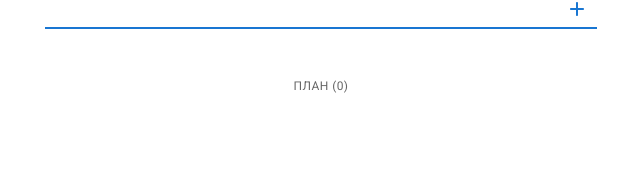
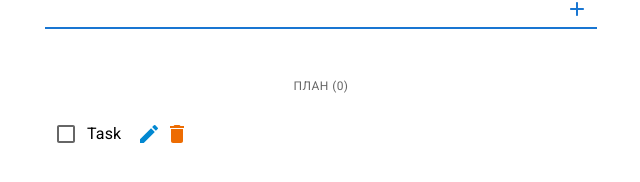
Before and after one commit to ChumbaJ/TodoList_React-Typescript, a React (Vite) app: page / in a window 1280 px wide. Shown: the part 126-308 px from the top of the page, without its empty margins (319-959 px from the left). Built offline with nearby package versions, Linux system fonts and the light colour scheme.

Commit message:
feat: Add new component TaskPlan

```diff
--- a/src/App.tsx
+++ b/src/App.tsx
@@ -1,8 +1,8 @@
-import { Box, Container, Stack, Typography } from '@mui/material'
+import { Container, Stack, Typography } from '@mui/material'
 
 import './App.css'
 import NewTaskInput from './components/TaskInput/TaskInput'
-
+import TaskPlan from './components/TaskPlan/TaskPlan'
 
 function App() {
 
@@ -17,7 +17,7 @@ function App() {
       >TODO</Typography>
       <NewTaskInput></NewTaskInput>
 
-      <Stack spacing = {12}>
+      <Stack spacing = {2}>
         <Typography
           component = {'p'}
           variant = 'caption'
@@ -26,7 +26,7 @@ function App() {
           color = {'#00000099'}
         >{'ПЛАН (0)'}</Typography>
 
-
+        <TaskPlan/>
       </Stack>
     </Container>
   )
--- a/src/components/TaskPlan/TaskPlan.tsx
+++ b/src/components/TaskPlan/TaskPlan.tsx
@@ -0,0 +1,22 @@
+import { Box, Checkbox, IconButton, Stack, Typography } from "@mui/material"
+import EditIcon from '@mui/icons-material/Edit';
+import DeleteIcon from '@mui/icons-material/Delete';
+
+function TaskPlan() {
+    return (
+        <Stack direction='row' alignItems='center'>
+            <Checkbox/>
+            <Typography>Task</Typography>
+            <Box alignItems='center'>
+                <IconButton sx={{p:0, mr:0.5, ml:2}}>
+                    <EditIcon color='info'/>
+                </IconButton>
+                <IconButton sx={{p:0}}>
+                    <DeleteIcon color='warning'/>
+                </IconButton>
+            </Box>
+        </Stack>
+    )
+}
+
+export default TaskPlan
```
